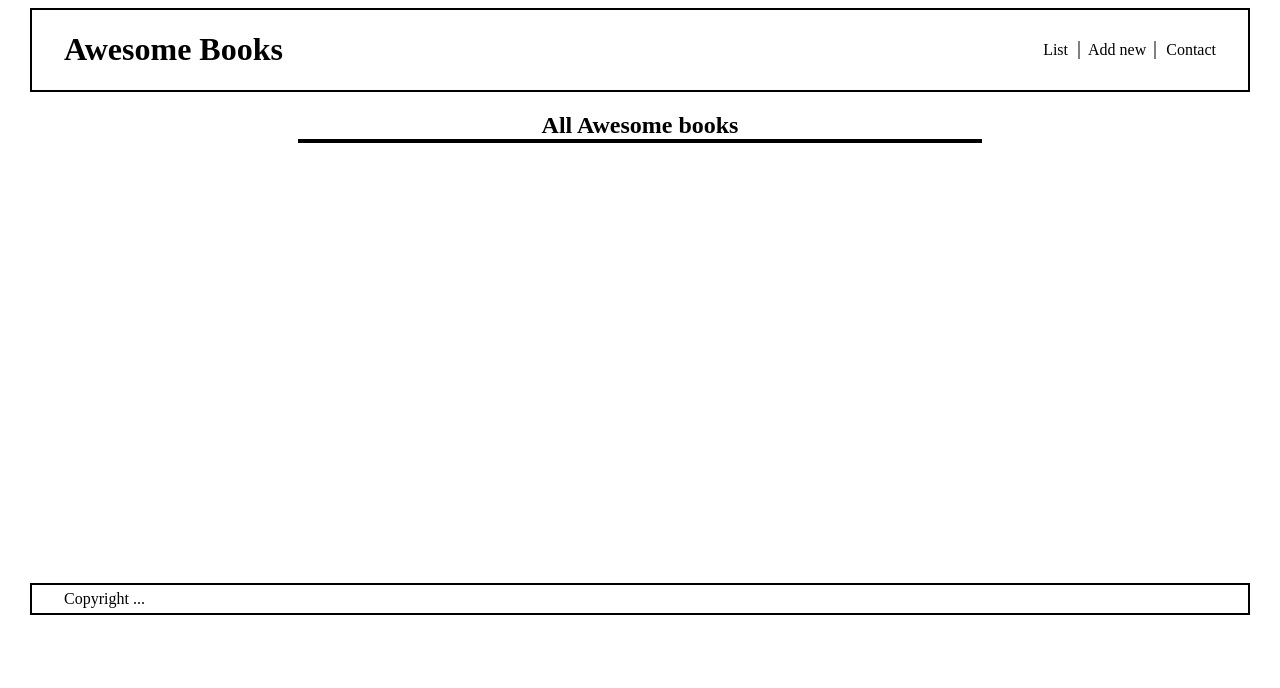
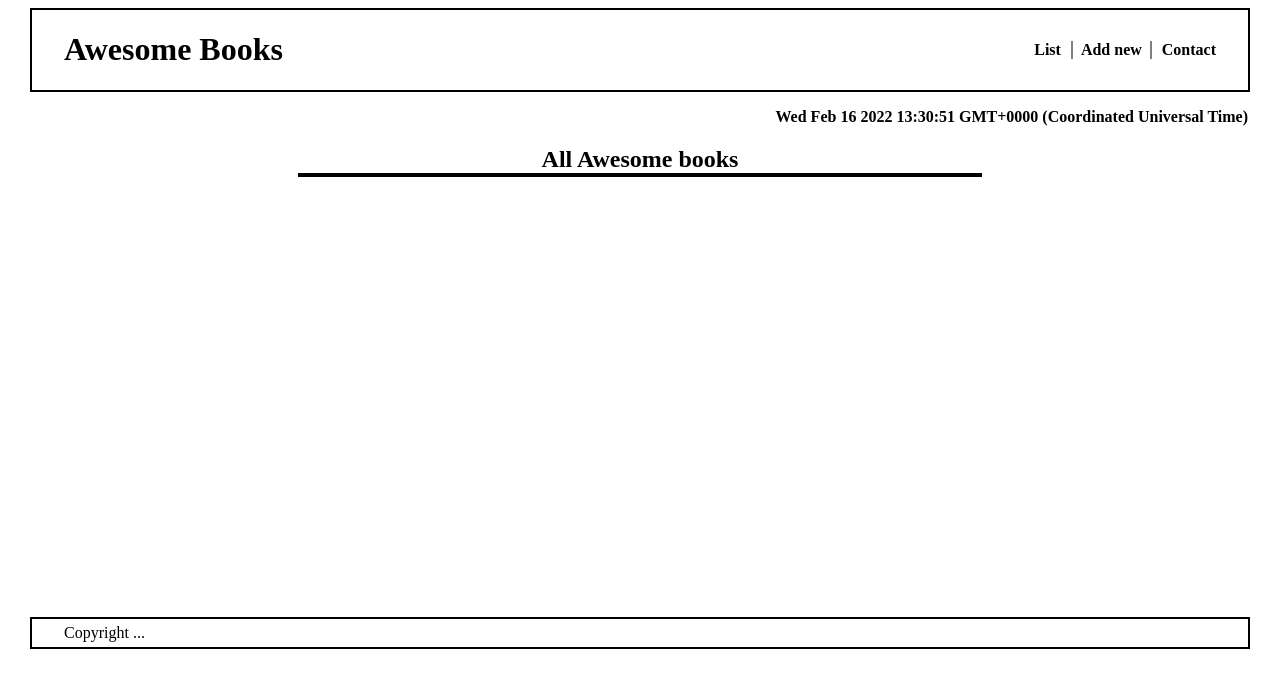
Before and after one commit to AckonSamuel/awesome-books, a website: page index.html in a window 1280 px wide. Drawn offline with Linux system fonts and the light colour scheme.

```diff
--- a/index.html
+++ b/index.html
@@ -17,8 +17,8 @@
               <li id="contact" class="nav-list-item">Contact</li>
             </ul>
         </nav>
-        <p id="date"></p>
     </header>
+    <p id="date"></p>
     <h2>All Awesome books</h2>
 
     <ul class="booklist">
--- a/index.js
+++ b/index.js
@@ -93,3 +93,6 @@
 
 const contactOption = document.querySelector('#contact');
 contactOption.addEventListener('click', displayContactSection);
+
+const date = document.querySelector('#date');
+date.innerText = new Date();
--- a/style.css
+++ b/style.css
@@ -1,38 +1,49 @@
 body {
   margin: 0;
 }
+
 header {
   display: flex;
   justify-content: space-between;
   width: 90%;
   margin: auto;
   border: 2px solid black;
-  padding:  0 2.5%;
+  padding: 0 2.5%;
   align-items: center;
   margin-top: 0.5rem;
 }
+
 nav {
   margin-left: auto;
 }
+
 #nav-list {
   list-style: none;
   display: flex;
 }
+
 .nav-list-item {
   cursor: pointer;
+  font-weight: bold;
 }
+
 #nav-list > li:nth-child(2) {
-   border-left: 2px solid gray;
-   border-right: 2px solid gray;
-   padding: 0 8px;
-   margin: 0 10px;
+  border-left: 2px solid gray;
+  border-right: 2px solid gray;
+  padding: 0 8px;
+  margin: 0 10px;
+}
+
+#date {
+  text-align: right;
+  font-weight: bold;
+  padding-right: 2.5%;
 }
 
 h2 {
   text-align: center;
   margin-block-end: 0;
 }
-
 
 .add_book {
   display: flex;
@@ -84,13 +95,11 @@
   margin-right: 5px;
 }
 
-
 footer {
   border: 2px solid black;
-  padding: 5px;
+  margin: auto;
   margin-bottom: 1.5em;
   width: 90%;
-  margin: auto;
   margin-top: 55vh;
   padding: 5px 2.5%;
 }
```
